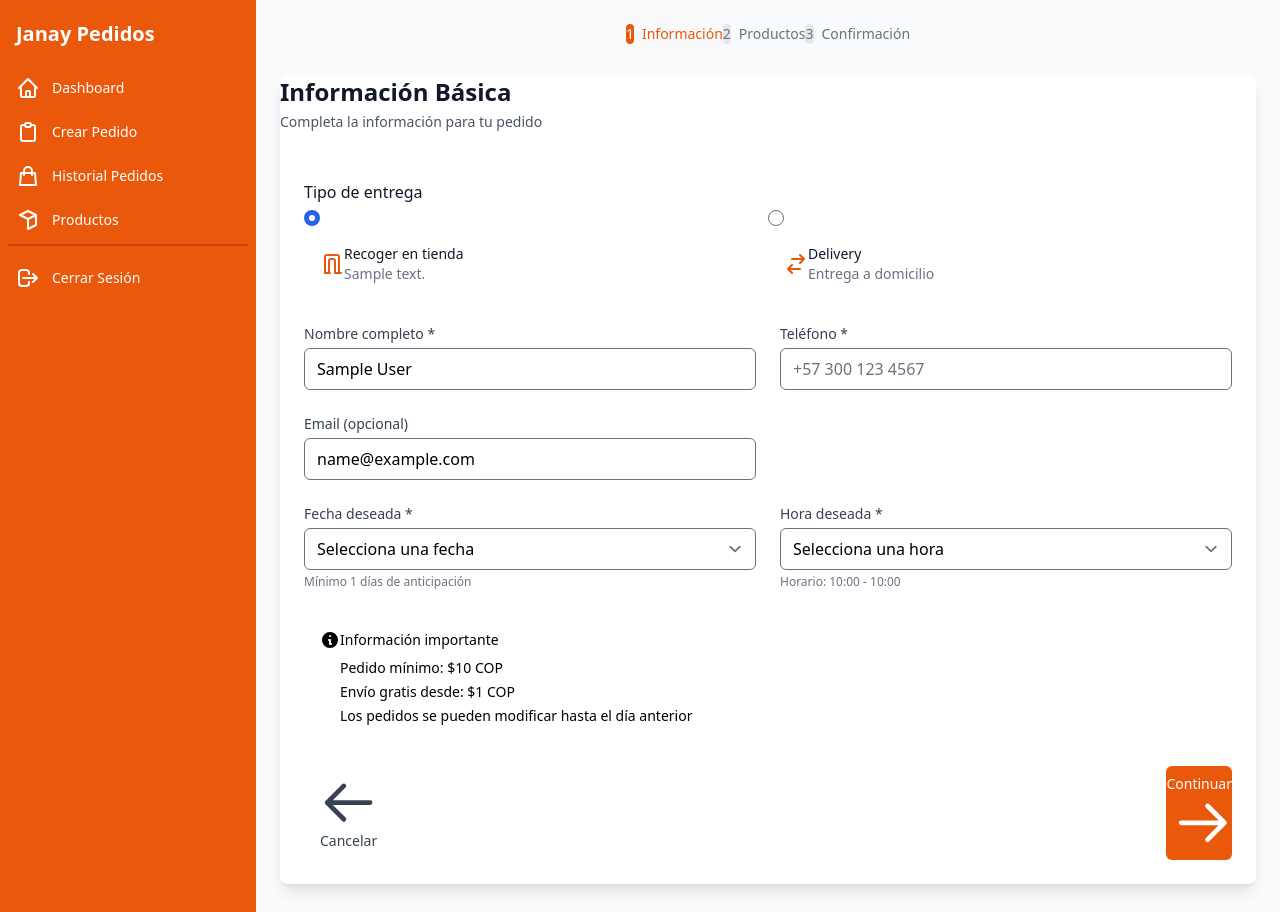
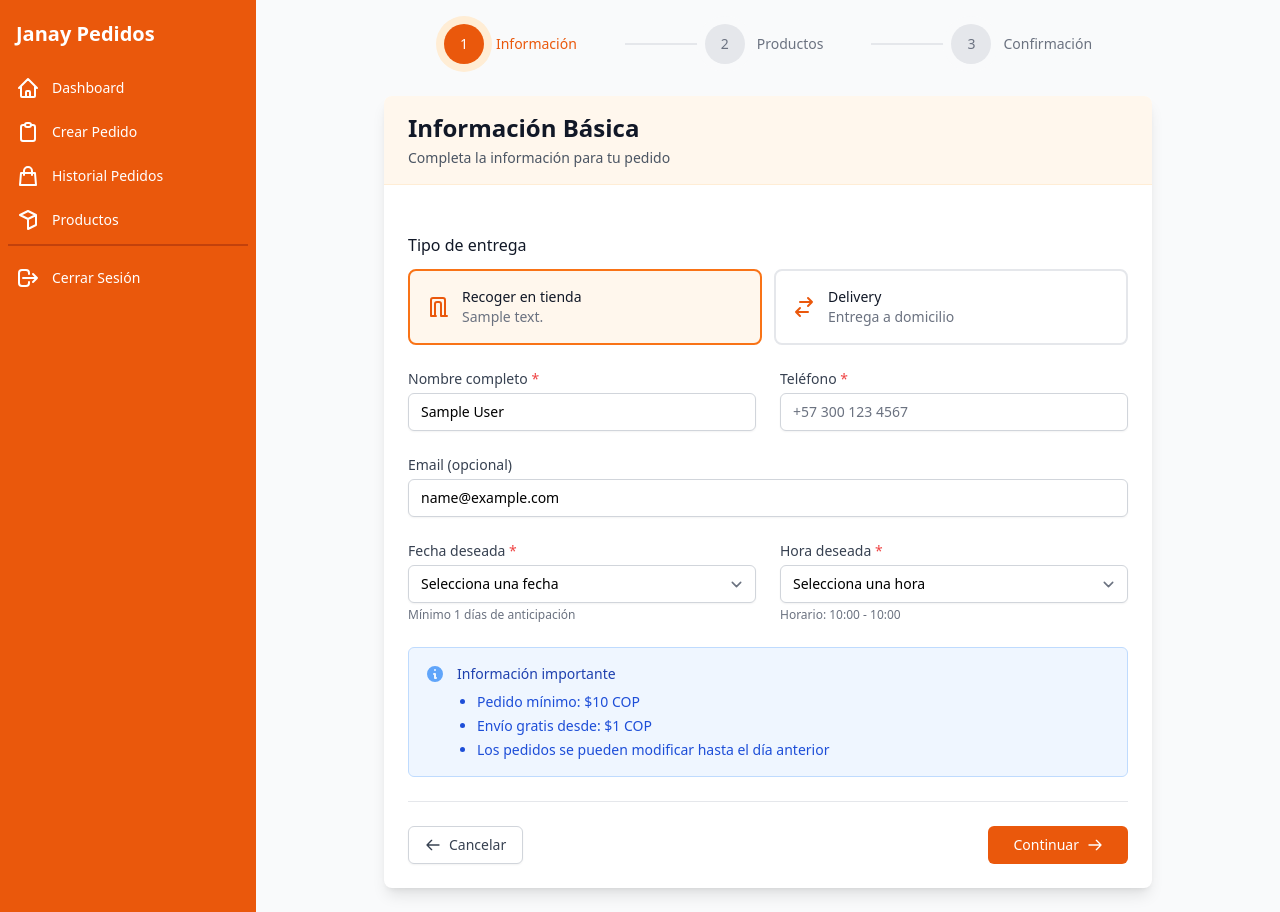
Before and after one commit to juan2005elpapu/webjanaypedidos, a Django app: page /orders/create/step1/ in a window 1280 px wide. Run offline with Django 5.2, Linux system fonts and the light colour scheme; a user stored in the database is signed in; tables that the repository leaves empty hold one stand-in row (values such as "Sample post"); some libraries are stand-ins or nearby versions.

Commit message:
style: style for step 1

```diff
--- a/project/orders/templates/orders/step1.html
+++ b/project/orders/templates/orders/step1.html
@@ -6,26 +6,26 @@
 <!-- Indicador de pasos -->
 <div class="mb-8">
     <nav aria-label="Progress">
-        <ol class="flex items-center justify-center space-x-5">
+        <ol class="flex items-center justify-center space-x-12">
             <li class="flex items-center">
-                <div class="relative flex items-center justify-center w-8 h-8 bg-orange-600 rounded-full ring-8 ring-orange-100">
+                <div class="relative flex items-center justify-center w-10 h-10 bg-orange-600 rounded-full ring-8 ring-orange-100">
                     <span class="text-white text-sm font-medium">1</span>
                 </div>
-                <span class="ml-2 text-sm font-medium text-orange-600">Información</span>
+                <span class="ml-3 text-sm font-medium text-orange-600">Información</span>
             </li>
             <li class="flex items-center">
-                <div class="w-16 h-0.5 bg-gray-200"></div>
-                <div class="relative flex items-center justify-center w-8 h-8 bg-gray-200 rounded-full ring-8 ring-gray-50">
+                <div class="w-20 h-0.5 bg-gray-200"></div>
+                <div class="relative flex items-center justify-center w-10 h-10 bg-gray-200 rounded-full ring-8 ring-gray-50">
                     <span class="text-gray-500 text-sm font-medium">2</span>
                 </div>
-                <span class="ml-2 text-sm font-medium text-gray-500">Productos</span>
+                <span class="ml-3 text-sm font-medium text-gray-500">Productos</span>
             </li>
             <li class="flex items-center">
-                <div class="w-16 h-0.5 bg-gray-200"></div>
-                <div class="relative flex items-center justify-center w-8 h-8 bg-gray-200 rounded-full ring-8 ring-gray-50">
+                <div class="w-20 h-0.5 bg-gray-200"></div>
+                <div class="relative flex items-center justify-center w-10 h-10 bg-gray-200 rounded-full ring-8 ring-gray-50">
                     <span class="text-gray-500 text-sm font-medium">3</span>
                 </div>
-                <span class="ml-2 text-sm font-medium text-gray-500">Confirmación</span>
+                <span class="ml-3 text-sm font-medium text-gray-500">Confirmación</span>
             </li>
         </ol>
     </nav>
--- a/project/theme/static/css/dist/styles.css
+++ b/project/theme/static/css/dist/styles.css
@@ -916,12 +916,32 @@
   filter: invert(100%) brightness(100%);
 }
 
+.sr-only {
+  position: absolute;
+  width: 1px;
+  height: 1px;
+  padding: 0;
+  margin: -1px;
+  overflow: hidden;
+  clip: rect(0, 0, 0, 0);
+  white-space: nowrap;
+  border-width: 0;
+}
+
+.collapse {
+  visibility: collapse;
+}
+
 .static {
   position: static;
 }
 
 .fixed {
   position: fixed;
+}
+
+.relative {
+  position: relative;
 }
 
 .inset-0 {
@@ -965,6 +985,10 @@
   margin-left: 0.5rem;
 }
 
+.ml-3 {
+  margin-left: 0.75rem;
+}
+
 .ml-5 {
   margin-left: 1.25rem;
 }
@@ -977,6 +1001,10 @@
   margin-right: 0.25rem;
 }
 
+.mr-2 {
+  margin-right: 0.5rem;
+}
+
 .mr-3 {
   margin-right: 0.75rem;
 }
@@ -1017,6 +1045,10 @@
   display: flex;
 }
 
+.inline-flex {
+  display: inline-flex;
+}
+
 .grid {
   display: grid;
 }
@@ -1025,6 +1057,18 @@
   display: none;
 }
 
+.h-0\.5 {
+  height: 0.125rem;
+}
+
+.h-10 {
+  height: 2.5rem;
+}
+
+.h-4 {
+  height: 1rem;
+}
+
 .h-48 {
   height: 12rem;
 }
@@ -1057,6 +1101,18 @@
   width: 0px;
 }
 
+.w-10 {
+  width: 2.5rem;
+}
+
+.w-20 {
+  width: 5rem;
+}
+
+.w-4 {
+  width: 1rem;
+}
+
 .w-5 {
   width: 1.25rem;
 }
@@ -1073,6 +1129,10 @@
   width: 100%;
 }
 
+.max-w-3xl {
+  max-width: 48rem;
+}
+
 .max-w-7xl {
   max-width: 80rem;
 }
@@ -1101,6 +1161,14 @@
   transform: translate(var(--tw-translate-x), var(--tw-translate-y)) rotate(var(--tw-rotate)) skewX(var(--tw-skew-x)) skewY(var(--tw-skew-y)) scaleX(var(--tw-scale-x)) scaleY(var(--tw-scale-y));
 }
 
+.cursor-pointer {
+  cursor: pointer;
+}
+
+.list-disc {
+  list-style-type: disc;
+}
+
 .grid-cols-1 {
   grid-template-columns: repeat(1, minmax(0, 1fr));
 }
@@ -1129,8 +1197,22 @@
   gap: 0.5rem;
 }
 
+.gap-3 {
+  gap: 0.75rem;
+}
+
+.gap-4 {
+  gap: 1rem;
+}
+
 .gap-6 {
   gap: 1.5rem;
+}
+
+.space-x-12 > :not([hidden]) ~ :not([hidden]) {
+  --tw-space-x-reverse: 0;
+  margin-right: calc(3rem * var(--tw-space-x-reverse));
+  margin-left: calc(3rem * calc(1 - var(--tw-space-x-reverse)));
 }
 
 .space-y-1 > :not([hidden]) ~ :not([hidden]) {
@@ -1145,6 +1227,12 @@
   margin-bottom: calc(0.5rem * var(--tw-space-y-reverse));
 }
 
+.space-y-3 > :not([hidden]) ~ :not([hidden]) {
+  --tw-space-y-reverse: 0;
+  margin-top: calc(0.75rem * calc(1 - var(--tw-space-y-reverse)));
+  margin-bottom: calc(0.75rem * var(--tw-space-y-reverse));
+}
+
 .space-y-4 > :not([hidden]) ~ :not([hidden]) {
   --tw-space-y-reverse: 0;
   margin-top: calc(1rem * calc(1 - var(--tw-space-y-reverse)));
@@ -1187,8 +1275,44 @@
   border-radius: 0.375rem;
 }
 
+.border {
+  border-width: 1px;
+}
+
+.border-2 {
+  border-width: 2px;
+}
+
+.border-b {
+  border-bottom-width: 1px;
+}
+
+.border-t {
+  border-top-width: 1px;
+}
+
 .border-t-2 {
   border-top-width: 2px;
+}
+
+.border-blue-200 {
+  --tw-border-opacity: 1;
+  border-color: rgb(191 219 254 / var(--tw-border-opacity, 1));
+}
+
+.border-gray-200 {
+  --tw-border-opacity: 1;
+  border-color: rgb(229 231 235 / var(--tw-border-opacity, 1));
+}
+
+.border-gray-300 {
+  --tw-border-opacity: 1;
+  border-color: rgb(209 213 219 / var(--tw-border-opacity, 1));
+}
+
+.border-orange-100 {
+  --tw-border-opacity: 1;
+  border-color: rgb(255 237 213 / var(--tw-border-opacity, 1));
 }
 
 .border-orange-700 {
@@ -1196,6 +1320,15 @@
   border-color: rgb(194 65 12 / var(--tw-border-opacity, 1));
 }
 
+.border-transparent {
+  border-color: transparent;
+}
+
+.bg-blue-50 {
+  --tw-bg-opacity: 1;
+  background-color: rgb(239 246 255 / var(--tw-bg-opacity, 1));
+}
+
 .bg-gray-100 {
   --tw-bg-opacity: 1;
   background-color: rgb(243 244 246 / var(--tw-bg-opacity, 1));
@@ -1224,6 +1357,11 @@
 .bg-orange-100 {
   --tw-bg-opacity: 1;
   background-color: rgb(255 237 213 / var(--tw-bg-opacity, 1));
+}
+
+.bg-orange-50 {
+  --tw-bg-opacity: 1;
+  background-color: rgb(255 247 237 / var(--tw-bg-opacity, 1));
 }
 
 .bg-orange-500 {
@@ -1281,6 +1419,11 @@
   padding-right: 1rem;
 }
 
+.px-6 {
+  padding-left: 1.5rem;
+  padding-right: 1.5rem;
+}
+
 .py-1 {
   padding-top: 0.25rem;
   padding-bottom: 0.25rem;
@@ -1291,6 +1434,11 @@
   padding-bottom: 0.5rem;
 }
 
+.py-4 {
+  padding-top: 1rem;
+  padding-bottom: 1rem;
+}
+
 .py-5 {
   padding-top: 1.25rem;
   padding-bottom: 1.25rem;
@@ -1305,12 +1453,20 @@
   padding-bottom: 1rem;
 }
 
+.pl-5 {
+  padding-left: 1.25rem;
+}
+
 .pt-3 {
   padding-top: 0.75rem;
 }
 
 .pt-5 {
   padding-top: 1.25rem;
+}
+
+.pt-6 {
+  padding-top: 1.5rem;
 }
 
 .text-left {
@@ -1345,6 +1501,11 @@
   line-height: 1;
 }
 
+.text-base {
+  font-size: 1rem;
+  line-height: 1.5rem;
+}
+
 .text-lg {
   font-size: 1.125rem;
   line-height: 1.75rem;
@@ -1385,6 +1546,21 @@
   letter-spacing: 0em;
 }
 
+.text-blue-400 {
+  --tw-text-opacity: 1;
+  color: rgb(96 165 250 / var(--tw-text-opacity, 1));
+}
+
+.text-blue-700 {
+  --tw-text-opacity: 1;
+  color: rgb(29 78 216 / var(--tw-text-opacity, 1));
+}
+
+.text-blue-800 {
+  --tw-text-opacity: 1;
+  color: rgb(30 64 175 / var(--tw-text-opacity, 1));
+}
+
 .text-gray-300 {
   --tw-text-opacity: 1;
   color: rgb(209 213 219 / var(--tw-text-opacity, 1));
@@ -1433,6 +1609,11 @@
 .text-orange-800 {
   --tw-text-opacity: 1;
   color: rgb(154 52 18 / var(--tw-text-opacity, 1));
+}
+
+.text-red-500 {
+  --tw-text-opacity: 1;
+  color: rgb(239 68 68 / var(--tw-text-opacity, 1));
 }
 
 .text-red-800 {
@@ -1449,6 +1630,28 @@
   --tw-shadow: 0 10px 15px -3px rgb(0 0 0 / 0.1), 0 4px 6px -4px rgb(0 0 0 / 0.1);
   --tw-shadow-colored: 0 10px 15px -3px var(--tw-shadow-color), 0 4px 6px -4px var(--tw-shadow-color);
   box-shadow: var(--tw-ring-offset-shadow, 0 0 #0000), var(--tw-ring-shadow, 0 0 #0000), var(--tw-shadow);
+}
+
+.shadow-sm {
+  --tw-shadow: 0 1px 2px 0 rgb(0 0 0 / 0.05);
+  --tw-shadow-colored: 0 1px 2px 0 var(--tw-shadow-color);
+  box-shadow: var(--tw-ring-offset-shadow, 0 0 #0000), var(--tw-ring-shadow, 0 0 #0000), var(--tw-shadow);
+}
+
+.ring-8 {
+  --tw-ring-offset-shadow: var(--tw-ring-inset) 0 0 0 var(--tw-ring-offset-width) var(--tw-ring-offset-color);
+  --tw-ring-shadow: var(--tw-ring-inset) 0 0 0 calc(8px + var(--tw-ring-offset-width)) var(--tw-ring-color);
+  box-shadow: var(--tw-ring-offset-shadow), var(--tw-ring-shadow), var(--tw-shadow, 0 0 #0000);
+}
+
+.ring-gray-50 {
+  --tw-ring-opacity: 1;
+  --tw-ring-color: rgb(249 250 251 / var(--tw-ring-opacity, 1));
+}
+
+.ring-orange-100 {
+  --tw-ring-opacity: 1;
+  --tw-ring-color: rgb(255 237 213 / var(--tw-ring-opacity, 1));
 }
 
 .filter {
@@ -1469,6 +1672,10 @@
   transition-duration: 150ms;
 }
 
+.duration-200 {
+  transition-duration: 200ms;
+}
+
 .duration-300 {
   transition-duration: 300ms;
 }
@@ -1508,9 +1715,19 @@
   border-width: 4px;
 }
 
+.hover\:border-orange-300:hover {
+  --tw-border-opacity: 1;
+  border-color: rgb(253 186 116 / var(--tw-border-opacity, 1));
+}
+
 .hover\:border-orange-500:hover {
   --tw-border-opacity: 1;
   border-color: rgb(249 115 22 / var(--tw-border-opacity, 1));
+}
+
+.hover\:bg-gray-50:hover {
+  --tw-bg-opacity: 1;
+  background-color: rgb(249 250 251 / var(--tw-bg-opacity, 1));
 }
 
 .hover\:bg-gray-900:hover {
@@ -1549,12 +1766,46 @@
   box-shadow: var(--tw-ring-offset-shadow, 0 0 #0000), var(--tw-ring-shadow, 0 0 #0000), var(--tw-shadow);
 }
 
+.focus\:border-orange-500:focus {
+  --tw-border-opacity: 1;
+  border-color: rgb(249 115 22 / var(--tw-border-opacity, 1));
+}
+
 .focus\:outline-none:focus {
   outline: 2px solid transparent;
   outline-offset: 2px;
 }
 
+.focus\:ring-2:focus {
+  --tw-ring-offset-shadow: var(--tw-ring-inset) 0 0 0 var(--tw-ring-offset-width) var(--tw-ring-offset-color);
+  --tw-ring-shadow: var(--tw-ring-inset) 0 0 0 calc(2px + var(--tw-ring-offset-width)) var(--tw-ring-color);
+  box-shadow: var(--tw-ring-offset-shadow), var(--tw-ring-shadow), var(--tw-shadow, 0 0 #0000);
+}
+
+.focus\:ring-orange-500:focus {
+  --tw-ring-opacity: 1;
+  --tw-ring-color: rgb(249 115 22 / var(--tw-ring-opacity, 1));
+}
+
+.focus\:ring-offset-2:focus {
+  --tw-ring-offset-width: 2px;
+}
+
+.peer:checked ~ .peer-checked\:border-orange-500 {
+  --tw-border-opacity: 1;
+  border-color: rgb(249 115 22 / var(--tw-border-opacity, 1));
+}
+
+.peer:checked ~ .peer-checked\:bg-orange-50 {
+  --tw-bg-opacity: 1;
+  background-color: rgb(255 247 237 / var(--tw-bg-opacity, 1));
+}
+
 @media (min-width: 640px) {
+  .sm\:col-span-2 {
+    grid-column: span 2 / span 2;
+  }
+
   .sm\:grid-cols-2 {
     grid-template-columns: repeat(2, minmax(0, 1fr));
   }
@@ -1578,6 +1829,11 @@
   .sm\:p-6 {
     padding: 1.5rem;
   }
+
+  .sm\:text-sm {
+    font-size: 0.875rem;
+    line-height: 1.25rem;
+  }
 }
 
 @media (min-width: 768px) {
```
